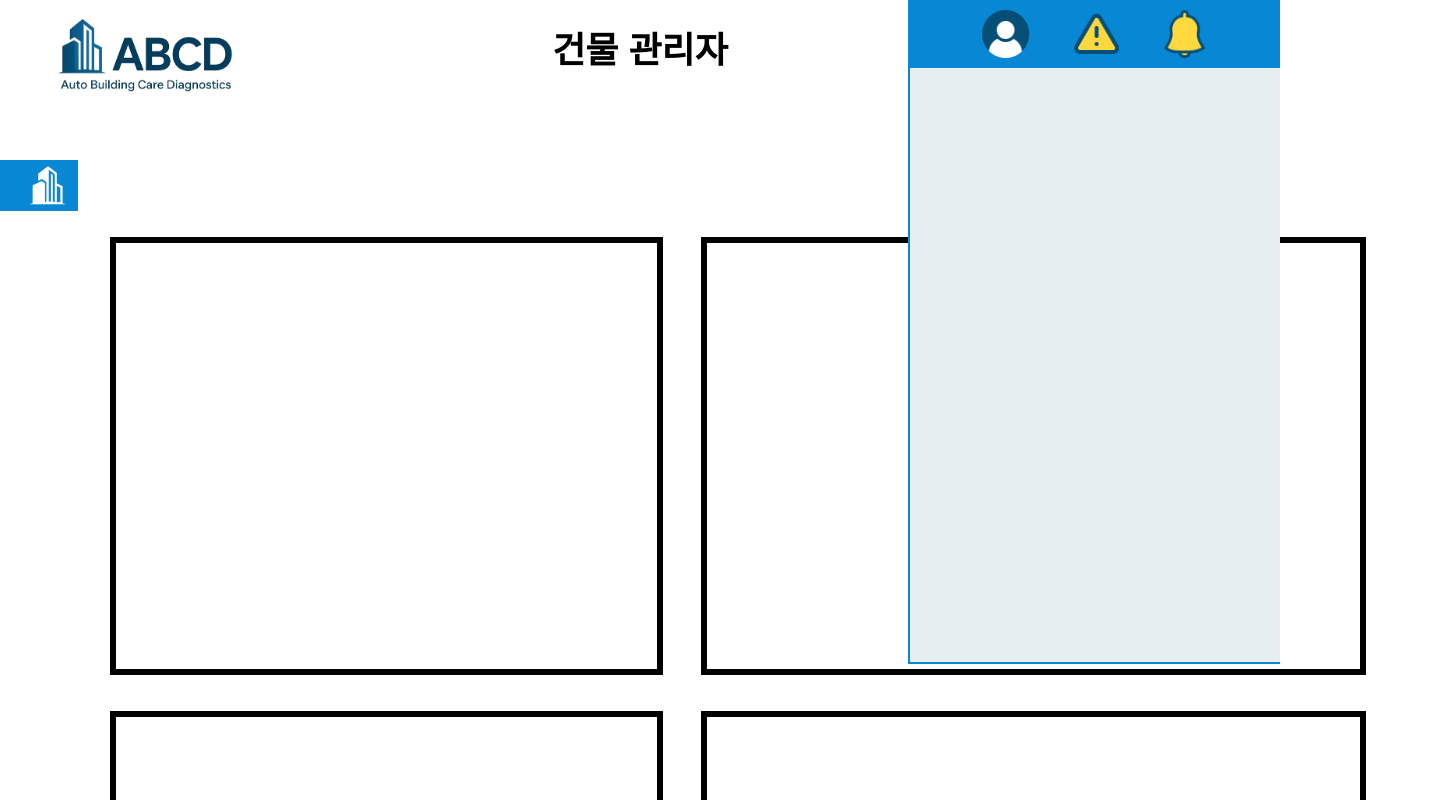
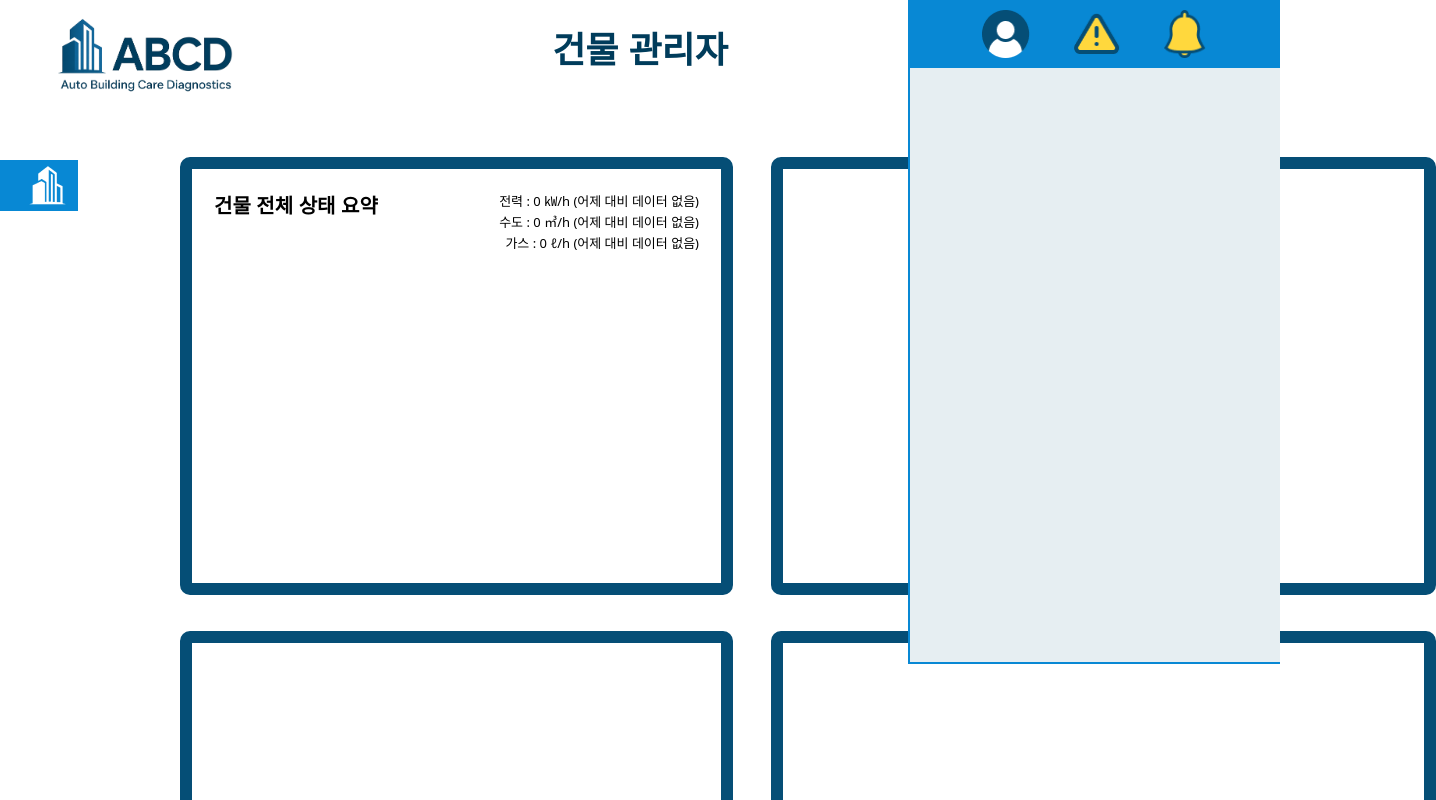
Before and after one commit to chdals2995/ABCD, a React (Vite) app: page / in a window 1280 px wide. Shown: the top 800 px of the page, 1436 px wide, since content can reach past the window. Built offline with nearby package versions, Linux system fonts and the light colour scheme; no server answers; the database is empty; a web font is replaced by a local one.

Commit message:
작업하다 피곤해서 자러감

```diff
--- a/src/App.jsx
+++ b/src/App.jsx
@@ -1,11 +1,14 @@
-import { useState } from "react";
 import "./App.css";
 import AdminPage from "./pages/AdminPage";
+
 
 function App() {
   return (
     <>
       <AdminPage />
+
+
+
     </>
   );
 }
--- a/src/components/adminpage/EnergyData.jsx
+++ b/src/components/adminpage/EnergyData.jsx
@@ -1,3 +1,154 @@
+// src/components/EnergyData.jsx
+import { useEffect, useState } from "react";
+import { rtdb } from "../../firebase/config";
+import {
+  ref,
+  query,
+  orderByChild,
+  limitToLast,
+  get,
+} from "firebase/database";
+
 export default function EnergyData() {
-  return <div className="w-[553px] h-[438px] border-6"></div>;
+  const [data, setData] = useState({
+    loading: true,
+    powerNow: 0,
+    waterNow: 0,
+    gasNow: 0,
+    powerDiffPct: null,
+    waterDiffPct: null,
+    gasDiffPct: null,
+  });
+
+  useEffect(() => {
+    async function load() {
+      try {
+        const now = new Date();
+        const yesterday = new Date(Date.now() - 24 * 60 * 60 * 1000);
+
+        const todayKey = formatDateKey(now);       // "2025-12-04"
+        const yesterdayKey = formatDateKey(yesterday);
+
+        // 1️⃣ 오늘 최신 분 데이터 (실시간 느낌 값)
+        const latestMinuteQuery = query(
+          ref(rtdb, `aggMinuteBuilding/${todayKey}`), // 🔹 BUILDING_ID 없음
+          orderByChild("createdAt"),
+          limitToLast(1)
+        );
+
+        const latestSnap = await get(latestMinuteQuery);
+
+        let powerNow = 0;
+        let waterNow = 0;
+        let gasNow = 0;
+
+        if (latestSnap.exists()) {
+          latestSnap.forEach((child) => {
+            const v = child.val() || {};
+            // 👉 실제 필드 이름에 맞게 수정 (예: elec, water, gas)
+            powerNow = v.elec ?? 0;
+            waterNow = v.water ?? 0;
+            gasNow = v.gas ?? 0;
+          });
+        }
+
+        // 2️⃣ 어제 하루 총 사용량 (aggDay 기준, 건물 하나라서 ID 없이)
+        const yesterdaySnap = await get(
+          ref(rtdb, `aggDayBuilding/${yesterdayKey}`) // 🔹 BUILDING_ID 없음
+        );
+        const yData = yesterdaySnap.val() || {};
+
+        // 👉 실제 필드 이름에 맞게 수정
+        const elecTotalY = yData.elecTotal ?? 0;
+        const waterTotalY = yData.waterTotal ?? 0;
+        const gasTotalY = yData.gasTotal ?? 0;
+
+        // 24시간 기준 평균 /h
+        const elecAvgY = elecTotalY / 24;
+        const waterAvgY = waterTotalY / 24;
+        const gasAvgY = gasTotalY / 24;
+
+        const powerDiffPct = calcDiffPct(powerNow, elecAvgY);
+        const waterDiffPct = calcDiffPct(waterNow, waterAvgY);
+        const gasDiffPct = calcDiffPct(gasNow, gasAvgY);
+
+        setData({
+          loading: false,
+          powerNow: round1(powerNow),
+          waterNow: round1(waterNow),
+          gasNow: round1(gasNow),
+          powerDiffPct,
+          waterDiffPct,
+          gasDiffPct,
+        });
+      } catch (err) {
+        console.error("EnergyData load error:", err);
+        setData((prev) => ({ ...prev, loading: false }));
+      }
+    }
+
+    load();
+  }, []);
+
+  return (
+    <div className="w-[553px] h-[438px] border-[12px] border-[#054E76] rounded-[10px] bg-white">
+      <div className="flex justify-between p-[22px] h-full">
+        <h1 className="font-bold font-pyeojin text-[20px]">
+          건물 전체 상태 요약
+        </h1>
+
+        <div className="text-[13px] leading-relaxed text-right">
+          {data.loading ? (
+            <span className="text-gray-400">데이터 불러오는 중...</span>
+          ) : (
+            <>
+              <span>
+                전력 : {data.powerNow} ㎾/h (어제 대비{" "}
+                {formatDiff(data.powerDiffPct)})
+              </span>
+              <br />
+              <span>
+                수도 : {data.waterNow} ㎥/h (어제 대비{" "}
+                {formatDiff(data.waterDiffPct)})
+              </span>
+              <br />
+              <span>
+                가스 : {data.gasNow} ℓ/h (어제 대비{" "}
+                {formatDiff(data.gasDiffPct)})
+              </span>
+            </>
+          )}
+        </div>
+      </div>
+    </div>
+  );
 }
+
+/* ===== 유틸 함수들 ===== */
+
+// YYYY-MM-DD
+function formatDateKey(date) {
+  const y = date.getFullYear();
+  const m = String(date.getMonth() + 1).padStart(2, "0");
+  const d = String(date.getDate()).padStart(2, "0");
+  return `${y}-${m}-${d}`;
+}
+
+// 어제 대비 % 계산
+function calcDiffPct(now, base) {
+  if (!base || base === 0) return null;
+  const diff = ((now - base) / base) * 100;
+  return Number(diff.toFixed(1)); // 소수 1자리
+}
+
+// 소수 1자리로 정리
+function round1(v) {
+  return Number(Number(v).toFixed(1));
+}
+
+// 퍼센트 표시 포맷
+function formatDiff(pct) {
+  if (pct === null || pct === undefined) return "데이터 없음";
+  const sign = pct > 0 ? "+" : "";
+  return `${sign}${pct}%`;
+}
--- a/src/components/adminpage/MemberList.jsx
+++ b/src/components/adminpage/MemberList.jsx
@@ -1,3 +1,3 @@
 export default function MemberList() {
-  return <div className="w-[665px] h-[438px] border-6"></div>;
+  return <div className="w-[665px] h-[438px] border-[12px] border-[#054E76] rounded-[10px]"></div>;
 }
--- a/src/components/adminpage/Notice.jsx
+++ b/src/components/adminpage/Notice.jsx
@@ -1,3 +1,3 @@
 export default function Notice() {
-  return <div className="w-[665px] h-[302px] border-6"></div>;
+  return <div className="w-[665px] h-[302px] border-[12px] border-[#054E76] rounded-[10px]"></div>;
 }
--- a/src/components/adminpage/Vacant.jsx
+++ b/src/components/adminpage/Vacant.jsx
@@ -1,3 +1,3 @@
 export default function Vacant() {
-  return <div className="w-[553px] h-[302px] border-6"></div>;
+  return <div className="w-[553px] h-[302px] border-[12px] border-[#054E76] rounded-[10px]"></div>;
 }
--- a/src/pages/AdminPage.jsx
+++ b/src/pages/AdminPage.jsx
@@ -8,12 +8,12 @@ import Vacant from "../components/adminpage/Vacant";
 export default function AdminPage() {
   return (
     <>
-      <h1 className="font-bold text-[36px] font-pyeojin fixed top-6 left-1/2 -translate-x-1/2">
+      <h1 className="font-bold text-[36px] font-pyeojin fixed top-6 left-1/2 -translate-x-1/2 text-[#003C5B] ">
         건물 관리자
       </h1>
       <AdminLayout />
       <Todo />
-      <div className="w-[1255px] h-[776px] grid grid-cols-[553px_665px] gap-x-[38px] gap-y-[36px] ml-[110px] mt-[140px]">
+      <div className="w-[1255px] h-[776px] grid grid-cols-[553px_665px] gap-x-[38px] gap-y-[36px] ml-[180px] mt-[60px]">
         <EnergyData />
         <MemberList />
         <Vacant />
```
